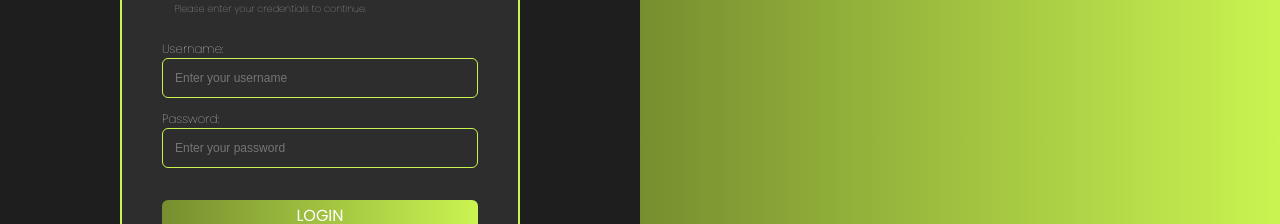
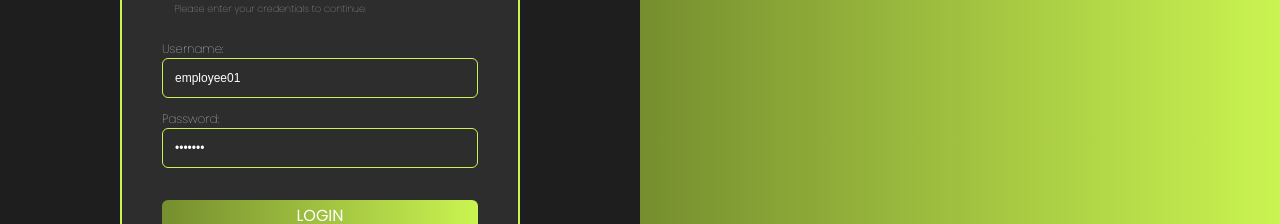
Before and after one commit to xanderglanninger/Apex-Care-Solutions-Full-Stack-App, a website: page Presentation_Layer/login.html in a window 1280 px wide. Shown: the part 366-590 px from the top of the page. Drawn offline with Linux system fonts and the light colour scheme; no server answers.

Commit message:
Update login.html

```diff
--- a/Presentation_Layer/login.html
+++ b/Presentation_Layer/login.html
@@ -30,11 +30,11 @@
           </div>
           <div class="enter-name-container">
             <p>Username:</p>
-            <input class="enter-name-editbox" type="text" id="username" placeholder="Enter your username" />
+            <input class="enter-name-editbox" type="text" id="username" placeholder="Enter your username" value="employee01"/>
           </div>
           <div class="enter-password-container">
             <p>Password:</p>
-            <input class="enter-password-editbox" type="password" id="password" placeholder="Enter your password" />
+            <input class="enter-password-editbox" type="password" id="password" placeholder="Enter your password" value="Pass123" />
           </div>
           <div class="login-button" id="login-button">LOGIN</div>
           <div class="error-message" id="error-message" style="color: red; display: none"></div>
```
